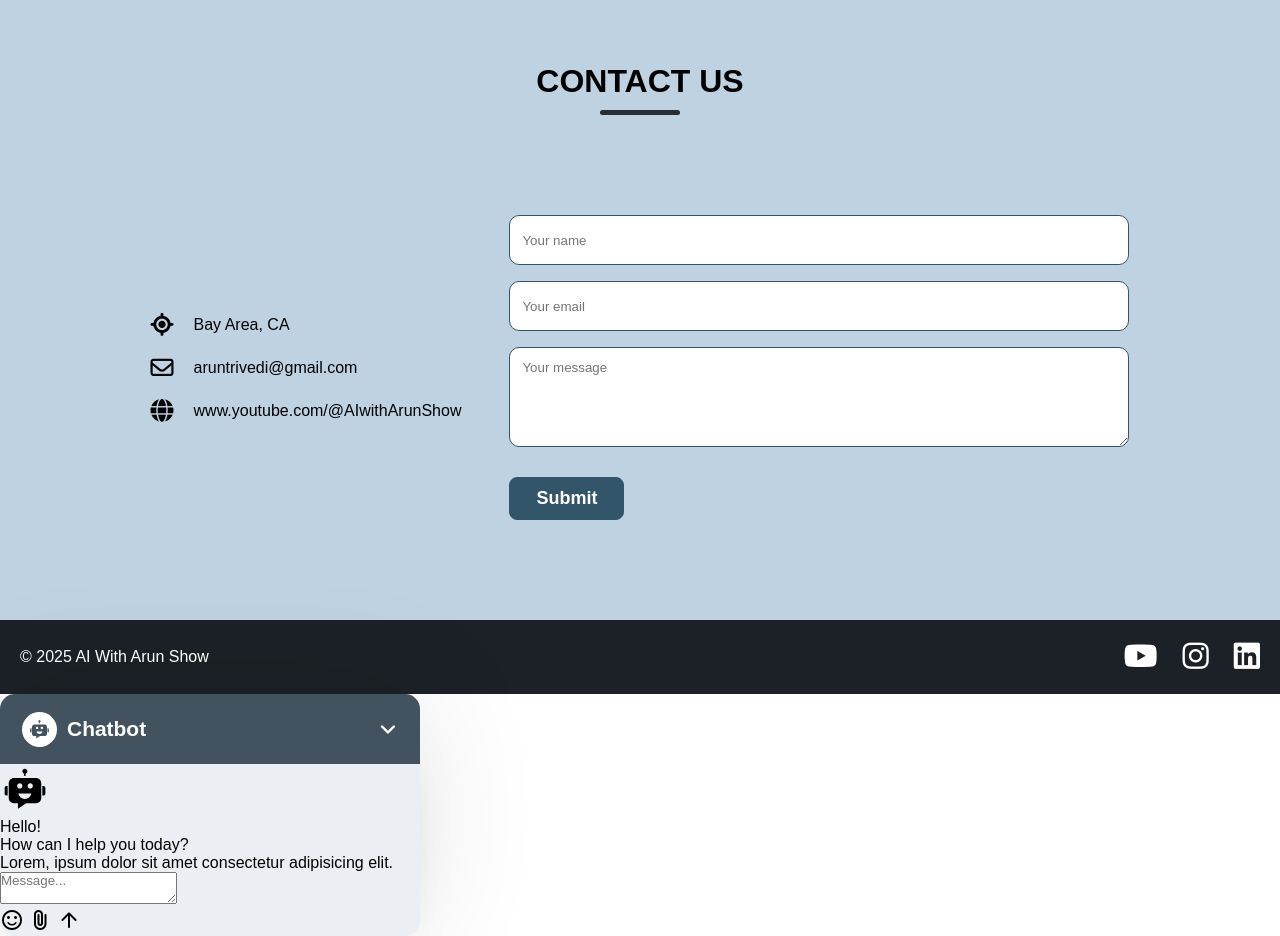
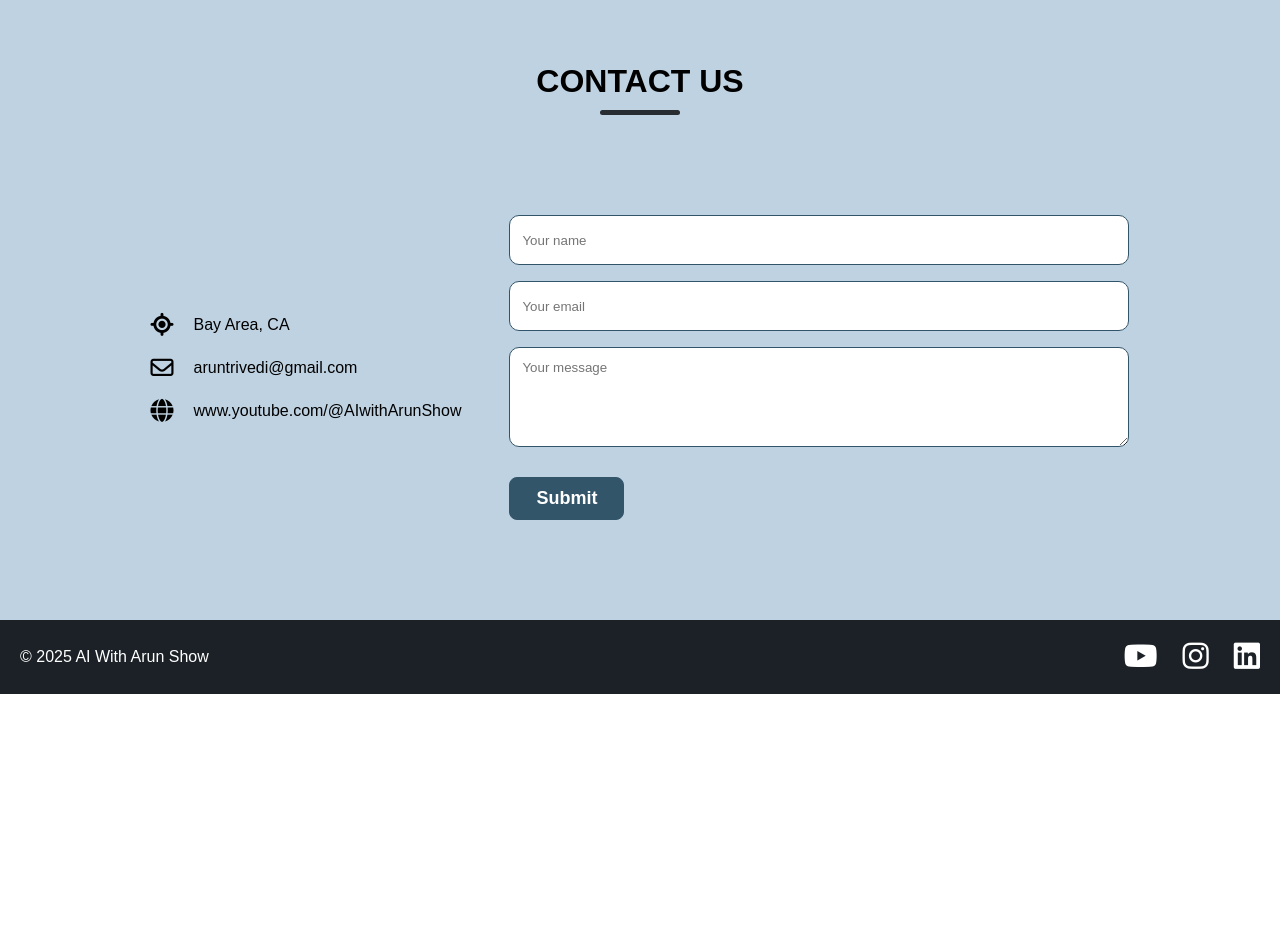
Before and after one commit to rishika-trivedi/AiWithArunShow, a plain HTML site: page index.html in a window 1280 px wide. Shown: the part 2252-3188 px from the top of the page. After the commit the page ends 2946 px from the top, so only its background shows below. Drawn offline with nearby package versions, Linux system fonts and the light colour scheme; a web font is replaced by a local one.

Commit message:
Update index.html

```diff
--- a/index.html
+++ b/index.html
@@ -293,72 +293,6 @@
       </footer>
     </main>
 
-    <!-- Ai ChatBot -->
-    <div class="chatbot-popup">
-      <!-- Chatbot Header -->
-      <div class="chat-header">
-        <div class="header-info">
-          <svg
-            class="chatbot-logo"
-            xmlns="http://www.w3.org/2000/svg"
-            width="50"
-            height="50"
-            viewBox="0 0 1024 1024"
-          >
-            <path
-              d="M738.3 287.6H285.7c-59 0-106.8 47.8-106.8 106.8v303.1c0 59 47.8 106.8 106.8 106.8h81.5v111.1c0 .7.8 1.1 1.4.7l166.9-110.6 41.8-.8h117.4l43.6-.4c59 0 106.8-47.8 106.8-106.8V394.5c0-59-47.8-106.9-106.8-106.9zM351.7 448.2c0-29.5 23.9-53.5 53.5-53.5s53.5 23.9 53.5 53.5-23.9 53.5-53.5 53.5-53.5-23.9-53.5-53.5zm157.9 267.1c-67.8 0-123.8-47.5-132.3-109h264.6c-8.6 61.5-64.5 109-132.3 109zm110-213.7c-29.5 0-53.5-23.9-53.5-53.5s23.9-53.5 53.5-53.5 53.5 23.9 53.5 53.5-23.9 53.5-53.5 53.5zM867.2 644.5V453.1h26.5c19.4 0 35.1 15.7 35.1 35.1v121.1c0 19.4-15.7 35.1-35.1 35.1h-26.5zM95.2 609.4V488.2c0-19.4 15.7-35.1 35.1-35.1h26.5v191.3h-26.5c-19.4 0-35.1-15.7-35.1-35.1zM561.5 149.6c0 23.4-15.6 43.3-36.9 49.7v44.9h-30v-44.9c-21.4-6.5-36.9-26.3-36.9-49.7 0-28.6 23.3-51.9 51.9-51.9s51.9 23.3 51.9 51.9z"
-            ></path>
-          </svg>
-          <h2 class="logo-text">Chatbot</h2>
-        </div>
-        <button id="close-chatbot" class="material-symbols-rounded">
-          keyboard_arrow_down
-        </button>
-      </div>
-
-      <!-- Chatbot Body -->
-      <div class="chat-body">
-        <div class="message bot-message">
-          <svg
-            xmlns="http://www.w3.org/2000/svg"
-            width="50"
-            height="50"
-            viewBox="0 0 1024 1024"
-          >
-            <path
-              d="M738.3 287.6H285.7c-59 0-106.8 47.8-106.8 106.8v303.1c0 59 47.8 106.8 106.8 106.8h81.5v111.1c0 .7.8 1.1 1.4.7l166.9-110.6 41.8-.8h117.4l43.6-.4c59 0 106.8-47.8 106.8-106.8V394.5c0-59-47.8-106.9-106.8-106.9zM351.7 448.2c0-29.5 23.9-53.5 53.5-53.5s53.5 23.9 53.5 53.5-23.9 53.5-53.5 53.5-53.5-23.9-53.5-53.5zm157.9 267.1c-67.8 0-123.8-47.5-132.3-109h264.6c-8.6 61.5-64.5 109-132.3 109zm110-213.7c-29.5 0-53.5-23.9-53.5-53.5s23.9-53.5 53.5-53.5 53.5 23.9 53.5 53.5-23.9 53.5-53.5 53.5zM867.2 644.5V453.1h26.5c19.4 0 35.1 15.7 35.1 35.1v121.1c0 19.4-15.7 35.1-35.1 35.1h-26.5zM95.2 609.4V488.2c0-19.4 15.7-35.1 35.1-35.1h26.5v191.3h-26.5c-19.4 0-35.1-15.7-35.1-35.1zM561.5 149.6c0 23.4-15.6 43.3-36.9 49.7v44.9h-30v-44.9c-21.4-6.5-36.9-26.3-36.9-49.7 0-28.6 23.3-51.9 51.9-51.9s51.9 23.3 51.9 51.9z"
-            ></path>
-          </svg>
-          <div class="message-text">
-            Hello!<br />
-            How can I help you today?
-          </div>
-        </div>
-        <div class="message user-message">
-          <div class="message-text">
-            Lorem, ipsum dolor sit amet consectetur adipisicing elit.
-          </div>
-        </div>
-      </div>
-
-      <!-- Chatbot Footer -->
-      <div class="chat-footer">
-        <form action="#" class="chat-form">
-          <textarea placeholder="Message..." class="message-input"></textarea>
-          <div class="chat-controls">
-            <button type="button" class="material-symbols-rounded">
-              sentiment_satisfied
-            </button>
-            <button type="button" class="material-symbols-rounded">
-              attach_file
-            </button>
-            <button type="submit" class="material-symbols-rounded">
-              arrow_upward
-            </button>
-          </div>
-        </form>
-      </div>
-    </div>
 
     <!-- Linking Swiper Script -->
     <script src="https://cdn.jsdelivr.net/npm/swiper@11/swiper-bundle.min.js"></script>
```
